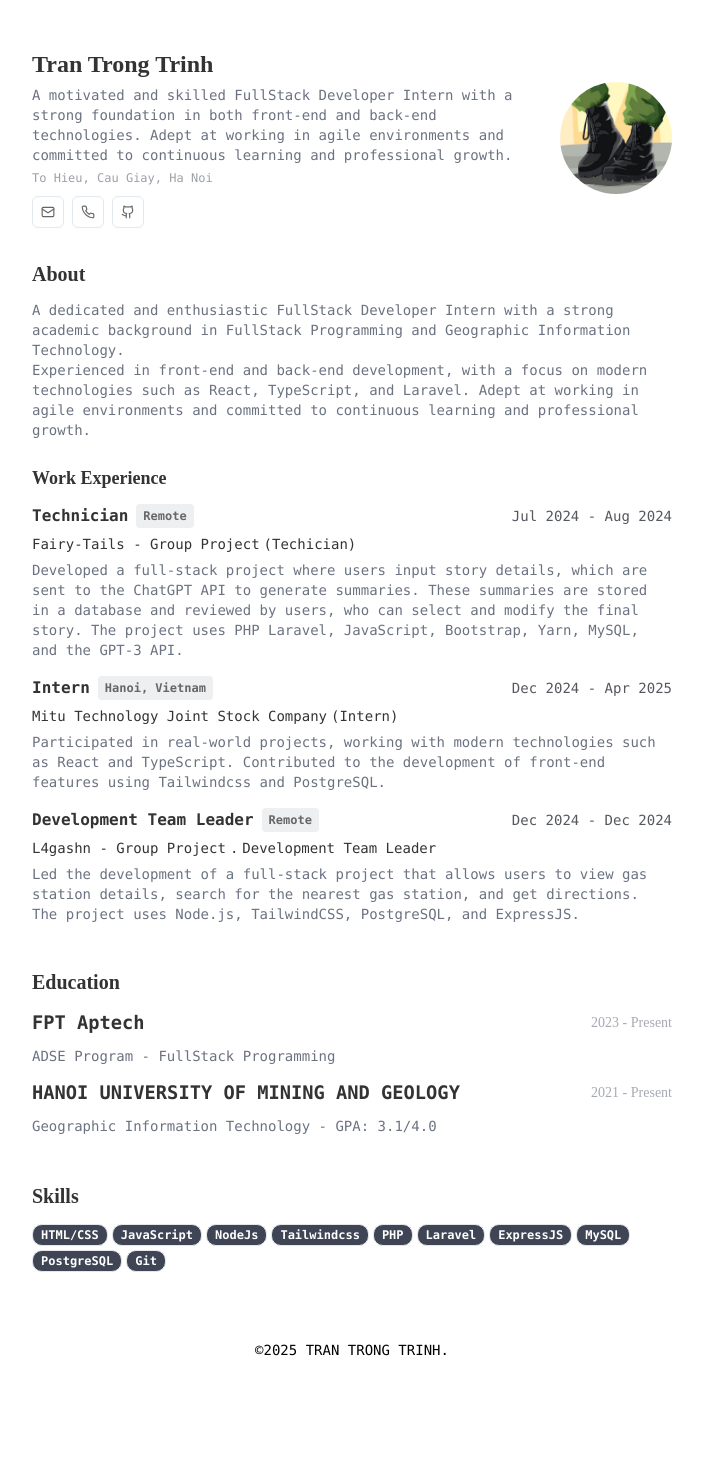
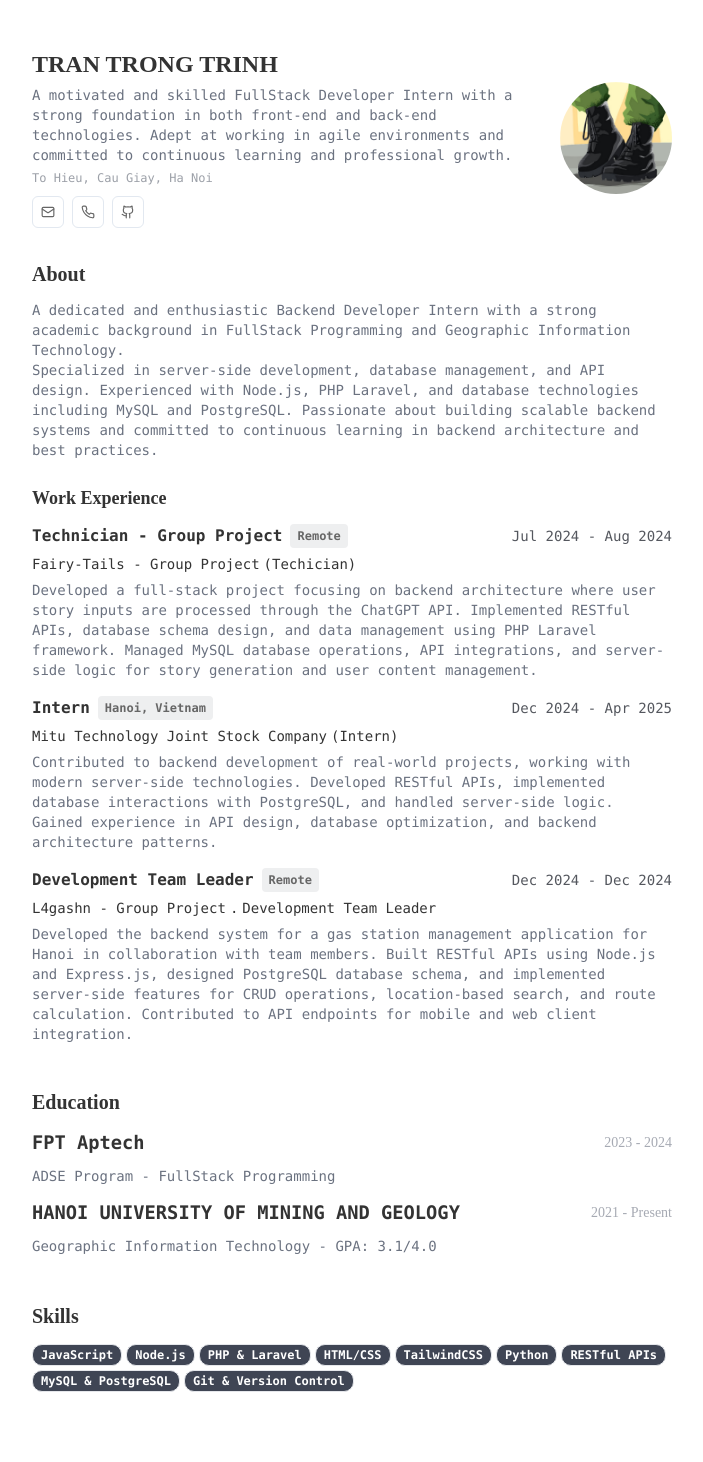
Before and after one commit to TreeMarch/self_preview_nxt_ver, a Next.js app: page / in a window 1280 px wide. Shown: the top 1462 px of the page, without its empty margins (288-991 px from the left). Before the commit the page ends 1380 px from the top, so only its background shows below. Built offline with nearby package versions, Linux system fonts and the light colour scheme.

Commit message:
update some content

```diff
--- a/public/css/style.css
+++ b/public/css/style.css
@@ -55,7 +55,7 @@ h1 h2 {
   font-size: 1.5rem;
   line-height: 2rem;
   font-family: JetBrains Mono, JetBrains Mono Fallback;
-  /* text-transform: uppercase; */
+  text-transform: uppercase;
 }
 .objective {
   display: flex;
--- a/src/app/about-me/AboutMe .js
+++ b/src/app/about-me/AboutMe .js
@@ -7,15 +7,15 @@ const AboutMe = () => {
         <h2 className="resume-about">About</h2>
         <div>
           <p className="resume-des">
-            A dedicated and enthusiastic FullStack Developer Intern with a
+            A dedicated and enthusiastic Backend Developer Intern with a
             strong academic background in FullStack Programming and Geographic
             Information Technology.
           </p>
           <p className="resume-des">
-            Experienced in front-end and back-end development, with a focus on
-            modern technologies such as React, TypeScript, and Laravel. Adept at
-            working in agile environments and committed to continuous learning
-            and professional growth.
+            Specialized in server-side development, database management, and API design.
+            Experienced with Node.js, PHP Laravel, and database technologies including
+            MySQL and PostgreSQL. Passionate about building scalable backend systems
+            and committed to continuous learning in backend architecture and best practices.
           </p>
         </div>
       </div>
--- a/src/app/education/Education.js
+++ b/src/app/education/Education.js
@@ -11,7 +11,7 @@ const Education = () => {
               <div className="place-time">
                 <div className="edu-detail">
                   <h3>FPT Aptech</h3>
-                  <div className="edu-time">2023 - Present</div>
+                  <div className="edu-time">2023 - 2024</div>
                 </div>
               </div>
             </div>
--- a/src/app/skills/Skills.js
+++ b/src/app/skills/Skills.js
@@ -7,34 +7,31 @@ const Skills = () => {
         <h2 className="resume-skills">Skills</h2>
         <ul className="ul-skills">
           <li>
+            <div>JavaScript</div>
+          </li>
+           <li>
+            <div>Node.js</div>
+          </li>
+          <li>
+            <div>PHP & Laravel</div>
+          </li>
+          <li>
             <div>HTML/CSS</div>
           </li>
           <li>
-            <div>JavaScript</div>
+            <div>TailwindCSS</div>
           </li>
           <li>
-            <div>NodeJs</div>
+            <div>Python</div>
           </li>
           <li>
-            <div>Tailwindcss</div>
+            <div>RESTful APIs</div>
           </li>
           <li>
-            <div>PHP</div>
+            <div>MySQL & PostgreSQL</div>
           </li>
           <li>
-            <div>Laravel</div>
-          </li>
-          <li>
-            <div>ExpressJS</div>
-          </li>
-          <li>
-            <div>MySQL</div>
-          </li>
-          <li>
-            <div>PostgreSQL</div>
-          </li>
-          <li>
-            <div>Git</div>
+            <div>Git & Version Control</div>
           </li>
         </ul>
       </div>
--- a/src/app/work-experience/WorkExperience.js
+++ b/src/app/work-experience/WorkExperience.js
@@ -9,7 +9,7 @@ function WorkExperience() {
           <div className="project">
             <div className="top-detail-project">
               <div className="role-locate">
-                <p className="role">Technician</p>
+                <p className="role">Technician - Group Project</p>
                 <p className="location">Remote</p>
                 <div>
                   <p className="time">Jul 2024 - Aug 2024</p>
@@ -23,12 +23,12 @@ function WorkExperience() {
                   </p>
                 </div>
                 <p className="work-des">
-                  Developed a full-stack project where users input story
-                  details, which are sent to the ChatGPT API to generate
-                  summaries. These summaries are stored in a database and
-                  reviewed by users, who can select and modify the final story.
-                  The project uses PHP Laravel, JavaScript, Bootstrap, Yarn,
-                  MySQL, and the GPT-3 API.
+                  Developed a full-stack project focusing on backend architecture
+                  where user story inputs are processed through the ChatGPT API.
+                  Implemented RESTful APIs, database schema design, and data
+                  management using PHP Laravel framework. Managed MySQL database
+                  operations, API integrations, and server-side logic for story
+                  generation and user content management.
                 </p>
               </div>
             </div>
@@ -53,10 +53,11 @@ function WorkExperience() {
                   </p>
                 </div>
                 <p className="work-des">
-                  Participated in real-world projects, working with modern
-                  technologies such as React and TypeScript. Contributed to the
-                  development of front-end features using Tailwindcss and
-                  PostgreSQL.
+                  Contributed to backend development of real-world projects,
+                  working with modern server-side technologies. Developed RESTful
+                  APIs, implemented database interactions with PostgreSQL, and
+                  handled server-side logic. Gained experience in API design,
+                  database optimization, and backend architecture patterns.
                 </p>
               </div>
             </div>
@@ -80,14 +81,12 @@ function WorkExperience() {
                   </p>
                 </div>
                 <p className="work-des">
-                  {/* Led the development of a web application for managing gas
-                  stations in Hanoi. Utilized Node.js, Tailwindcss, PostgreSQL,
-                  and ExpressJS. Implemented features for CRUD operations,
-                  search, and directions to gas stations. */}
-                  Led the development of a full-stack project that allows users
-                  to view gas station details, search for the nearest gas
-                  station, and get directions. The project uses Node.js,
-                  TailwindCSS, PostgreSQL, and ExpressJS.
+                  Developed the backend system for a gas station management application
+                  for Hanoi in collaboration with team members. Built RESTful APIs using
+                  Node.js and Express.js, designed PostgreSQL database schema, and
+                  implemented server-side features for CRUD operations, location-based
+                  search, and route calculation. Contributed to API endpoints for mobile
+                  and web client integration.
                 </p>
               </div>
             </div>
```
